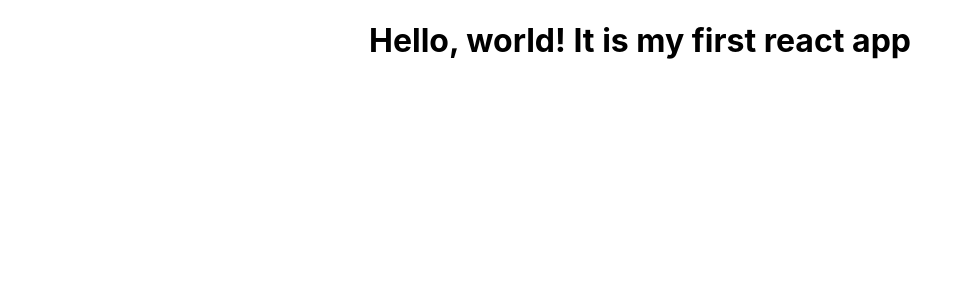
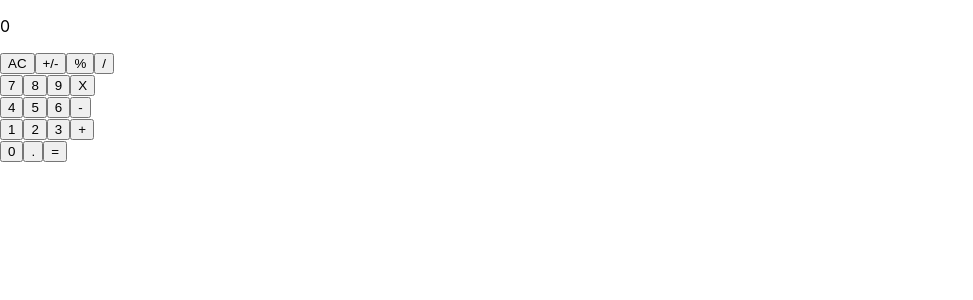
Before and after one commit to kunmi02/calculator, a React (Create React App) app: page / in a window 1280 px wide. Shown: the top 300 px of the page, without its empty margins (0-973 px from the left). Built offline with nearby package versions, Linux system fonts and the light colour scheme.

Commit message:
modified the calculator interface

```diff
--- a/src/App.js
+++ /dev/null
@@ -1,11 +0,0 @@
-import './App.css';
-
-function App() {
-  return (
-    <div className="App">
-      <h1>Hello, world!  It is my first react app</h1>
-    </div>
-  );
-}
-
-export default App;
--- /dev/null
+++ b/src/components/App.js
@@ -0,0 +1,11 @@
+import Display from './display';
+import ButtonPanel from './buttonPanel';
+
+const App = () => (
+  <>
+    <Display />
+    <ButtonPanel />
+  </>
+);
+
+export default App;
--- /dev/null
+++ b/src/components/button.js
@@ -0,0 +1,15 @@
+import PropTypes from 'prop-types';
+
+const Button = (props) => {
+  const { name } = props;
+
+  return (
+    <button type="button">{ name }</button>
+  );
+};
+
+Button.propTypes = {
+  name: PropTypes.string.isRequired,
+};
+
+export default Button;
--- /dev/null
+++ b/src/components/buttonPanel.js
@@ -0,0 +1,37 @@
+import Button from './button';
+
+const ButtonPanel = () => (
+  <>
+    <div className="group-1">
+      <Button name="AC" />
+      <Button name="+/-" />
+      <Button name="%" />
+      <Button name="/" />
+    </div>
+    <div className="group-2">
+      <Button name="7" />
+      <Button name="8" />
+      <Button name="9" />
+      <Button name="X" />
+    </div>
+    <div className="group-3">
+      <Button name="4" />
+      <Button name="5" />
+      <Button name="6" />
+      <Button name="-" />
+    </div>
+    <div className="group-4">
+      <Button name="1" />
+      <Button name="2" />
+      <Button name="3" />
+      <Button name="+" />
+    </div>
+    <div className="group-5">
+      <Button name="0" />
+      <Button name="." />
+      <Button name="=" />
+    </div>
+  </>
+);
+
+export default ButtonPanel;
--- /dev/null
+++ b/src/components/display.js
@@ -0,0 +1,21 @@
+import PropTypes from 'prop-types';
+
+const Display = (props) => {
+  const { result } = props;
+
+  return (
+    <p>
+      { result }
+    </p>
+  );
+};
+
+Display.propTypes = {
+  result: PropTypes.string,
+};
+
+Display.defaultProps = {
+  result: '0',
+};
+
+export default Display;
--- a/src/index.js
+++ b/src/index.js
@@ -1,7 +1,7 @@
 import React from 'react';
 import ReactDOM from 'react-dom';
 import './index.css';
-import App from './App';
+import App from './components/App';
 
 ReactDOM.render(
   <React.StrictMode>
```
